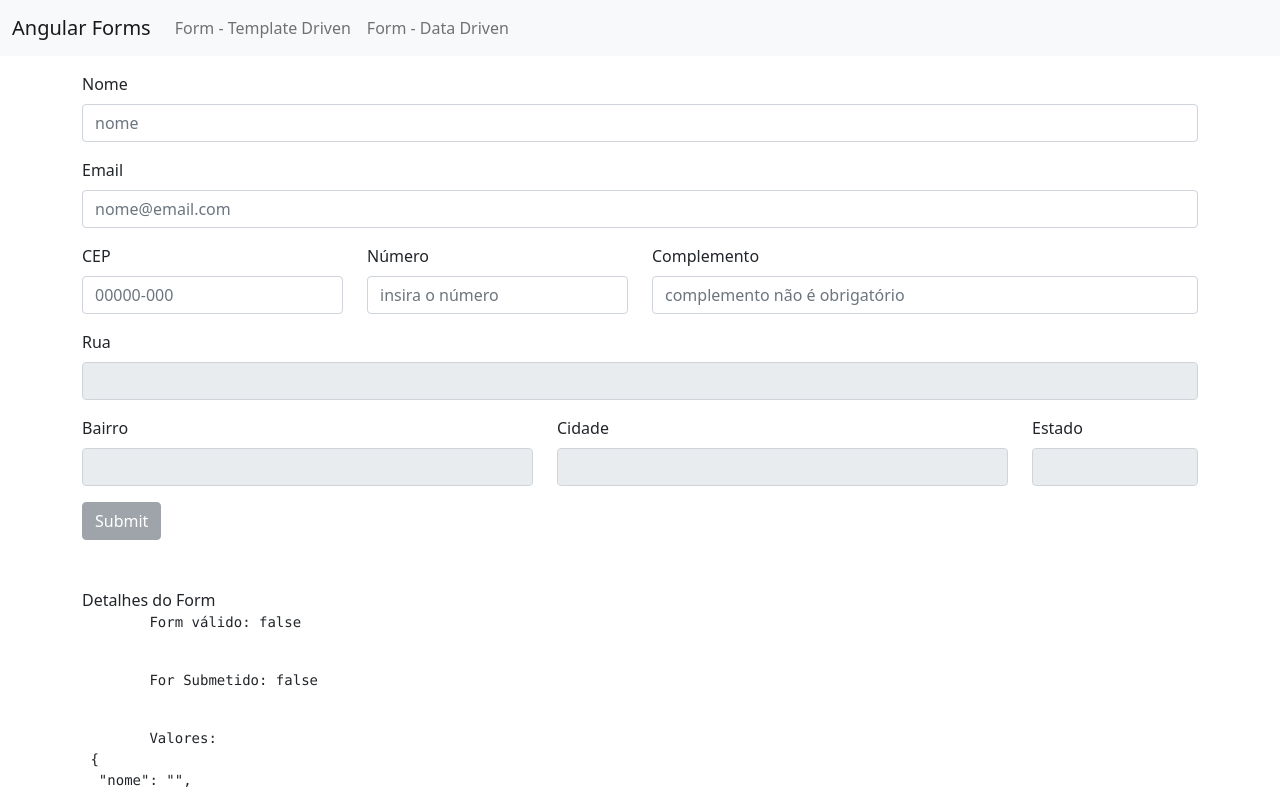
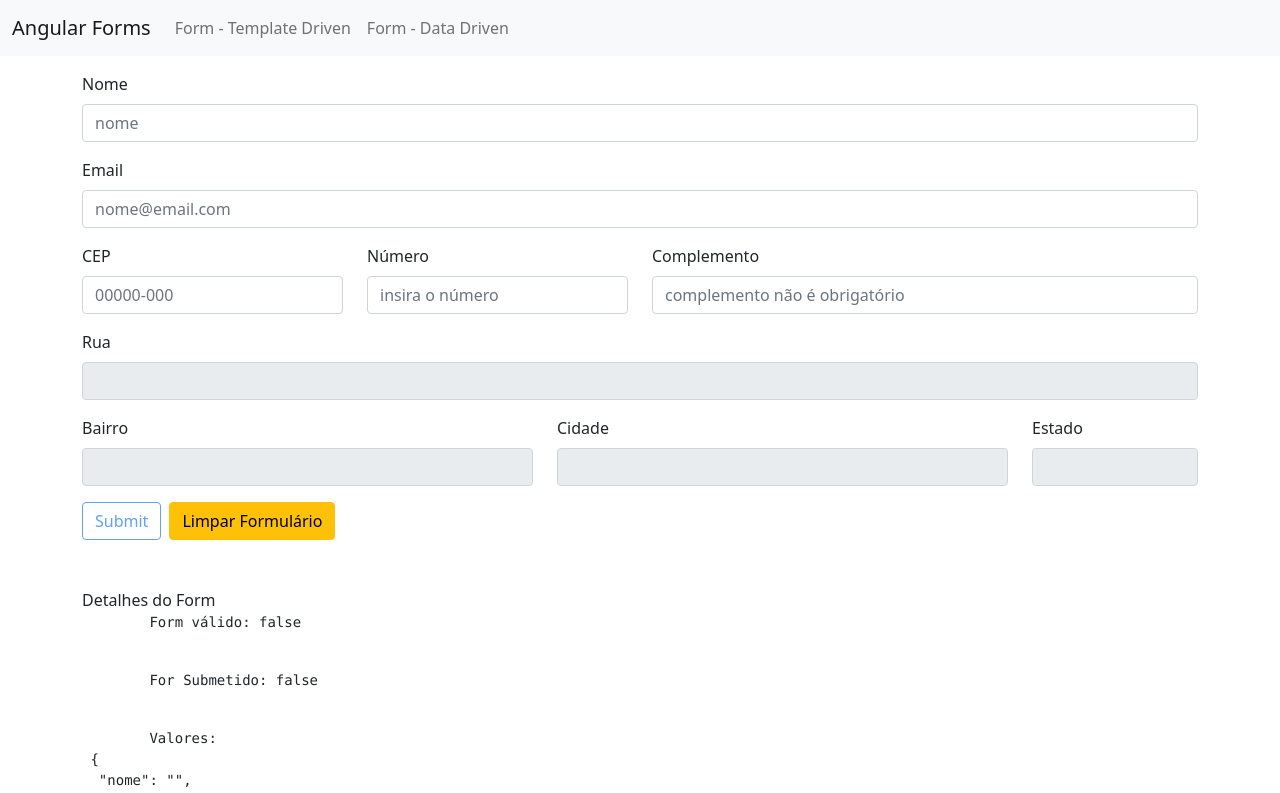
Before and after one commit to drishaolin/formularios-angular, an Angular app: page /templateForm in a window 1280 px wide. Shown: the top 793 px of the page. Built offline with nearby package versions, Linux system fonts and the light colour scheme.

Commit message:
Adicionado ngModelGroup para endereco e métodos para consulta CEP

```diff
--- a/src/app/app.module.ts
+++ b/src/app/app.module.ts
@@ -2,6 +2,7 @@ import { NgModule } from '@angular/core';
 import { BrowserModule } from '@angular/platform-browser';
 
 import { AppRoutingModule } from './app-routing.module';
+import { HttpClientModule } from '@angular/common/http'
 import { AppComponent } from './app.component';
 import { TemplateFormComponent } from './template-form/template-form.component';
 import { DataFormComponent } from './data-form/data-form.component';
@@ -18,7 +19,8 @@ import { FormDebugComponent } from './form-debug/form-debug.component';
   imports: [
     BrowserModule,
     AppRoutingModule,
-    FormsModule
+    FormsModule,
+    HttpClientModule
   ],
   providers: [],
   bootstrap: [AppComponent]
--- a/src/app/template-form/template-form.component.html
+++ b/src/app/template-form/template-form.component.html
@@ -37,6 +37,7 @@
         </div>
     </div>
 
+    <div ngModelGroup="endereco">
         <div class="row">
             <!-- CAMPO CEP -->
             <div class="col-md-3">
@@ -48,8 +49,8 @@
                     <input type="text" class="form-control" name="cep"
                     [class.has-error]="mostraCampoInvalido(cep)"
                     id="cep" placeholder="00000-000" ngModel
-                required #cep="ngModel"
-                pattern="\d{5}[-\s]?\d{3}">
+                    required #cep="ngModel" pattern="\d{5}[-\s]?\d{3}"
+                    (blur)="consultaCEP($event.target, f)">
                 </div>
                 <div class="txt-error form-text" *ngIf="mostraCampoInvalido(cep)">
                     {{usuarioAuxiliarMsg.cep}}
@@ -157,13 +158,19 @@
                 </div>
             </div>
         </div>
+    </div>
 
+    <div class="d-flex">
         <button type="submit" class="btn mt-3"
-    [class.btn-secondary]="!f.valid"
+        [class.btn-outline-primary]="!f.valid"
         [class.btn-primary]="f.valid"
         [disabled]="!f.valid">
             Submit
         </button>
+        <button type="reset" class="btn btn-warning mt-3 ms-2" (click)="limparFormulario(f)">
+            Limpar Formulário
+        </button>
+    </div>
 </form>
 
 <app-form-debug [form]="f"></app-form-debug>
--- a/src/app/template-form/template-form.component.ts
+++ b/src/app/template-form/template-form.component.ts
@@ -1,3 +1,4 @@
+import { HttpClient } from '@angular/common/http';
 import { Component, OnInit } from '@angular/core';
 import { NgForm } from '@angular/forms';
 
@@ -24,8 +25,13 @@ export class TemplateFormComponent implements OnInit {
     estado: 'Estado é obrigatório!',
   }
 
-  onSubmit(form: NgForm) {
-    console.log(form);
+  constructor( private http:HttpClient) { }
+
+  ngOnInit(): void {
+  }
+
+  onSubmit(formulario: NgForm) {
+    console.log(formulario);
     //console.log(this.usuario);
 
   }
@@ -34,10 +40,64 @@ export class TemplateFormComponent implements OnInit {
     return !campo.valid && campo.touched;
   }
 
+  consultaCEP(cep: any, formulario: any ) {
+   //Nova variável "cep" somente com dígitos.
+   cep = cep.value.replace(/\D/g, '');
 
-  constructor() { }
+   //Verifica se campo cep possui valor informado.
+   if (cep != "") {
+     //Expressão regular para validar o CEP.
+     var validacep = /^[0-9]{8}$/;
 
-  ngOnInit(): void {
+     //Valida o formato do CEP.
+     if(validacep.test(cep)){
+      this.http.get(`https://viacep.com.br/ws/${cep}/json`)
+      .subscribe(dados => this.populaEnderecoForm(dados, formulario));
+     }
+   }
   }
 
+  populaEnderecoForm(dados:any, formulario:any) {
+    // formulario.setValue({
+    //   nome: formulario.value.nome ,
+    //   email: formulario.value.email ,
+    //   endereco: {
+    //     cep: dados.cep ,
+    //     numero: '' ,
+    //     complemento: '' ,
+    //     rua: dados.logradouro,
+    //     bairro: dados.bairro ,
+    //     cidade: dados.localidade,
+    //     estado: dados.uf
+    //   }
+    // });
+
+    formulario.form.patchValue({
+      endereco: {
+        rua: dados.logradouro,
+        bairro: dados.bairro ,
+        cidade: dados.localidade,
+        estado: dados.uf
+      }
+    });
+  }
+
+  limparFormulario(formulario:any) {
+    formulario.form.patchValue({
+      nome: '',
+      email: '',
+      endereco: {
+        cep: '',
+        numero: '',
+        complemento: '',
+        rua: '',
+        bairro: '' ,
+        cidade: '',
+        estado: '',
+      }
+    });
+  }
+
+
+
 }
```
Lines whose indentation alone changed are shown as unchanged.
